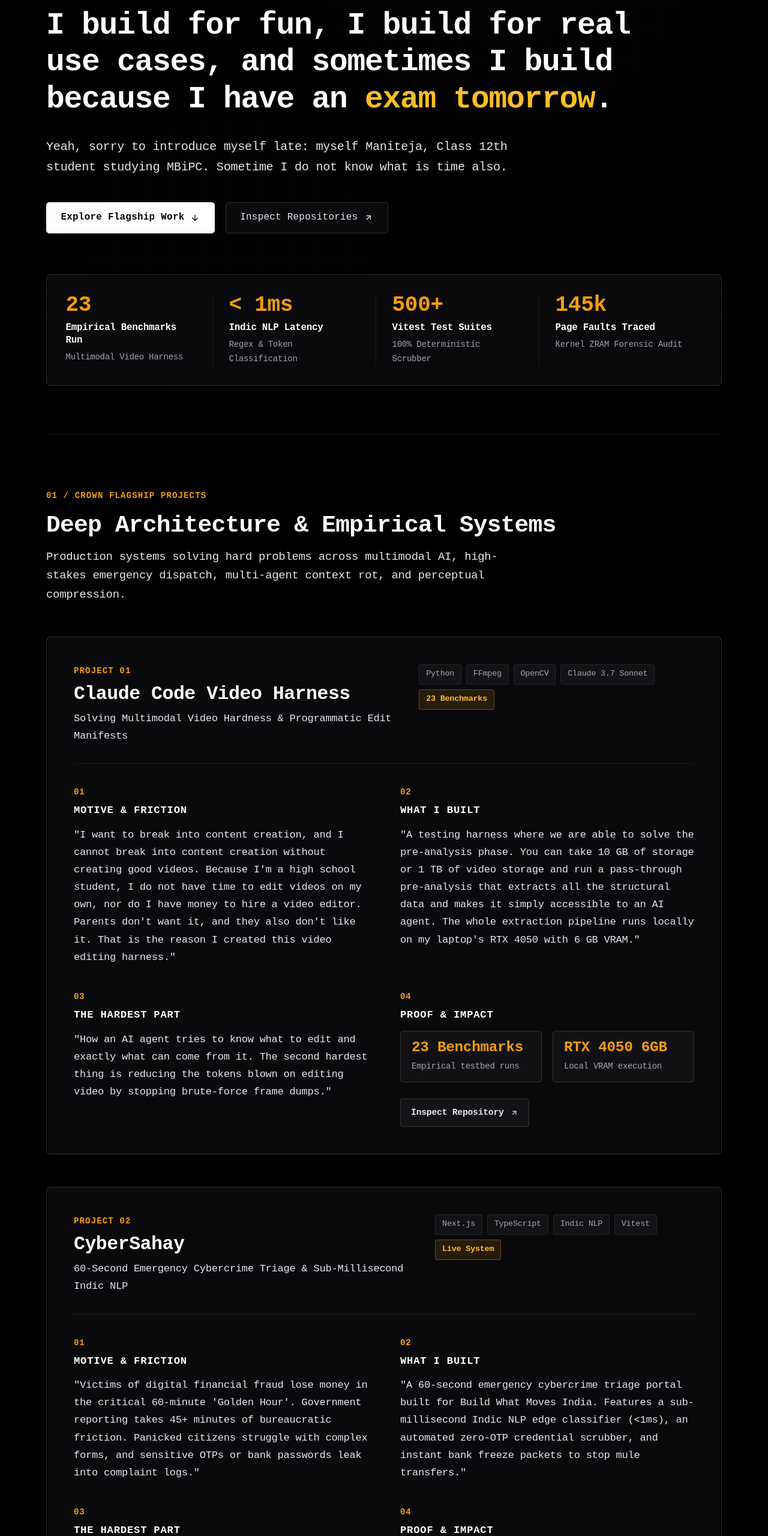
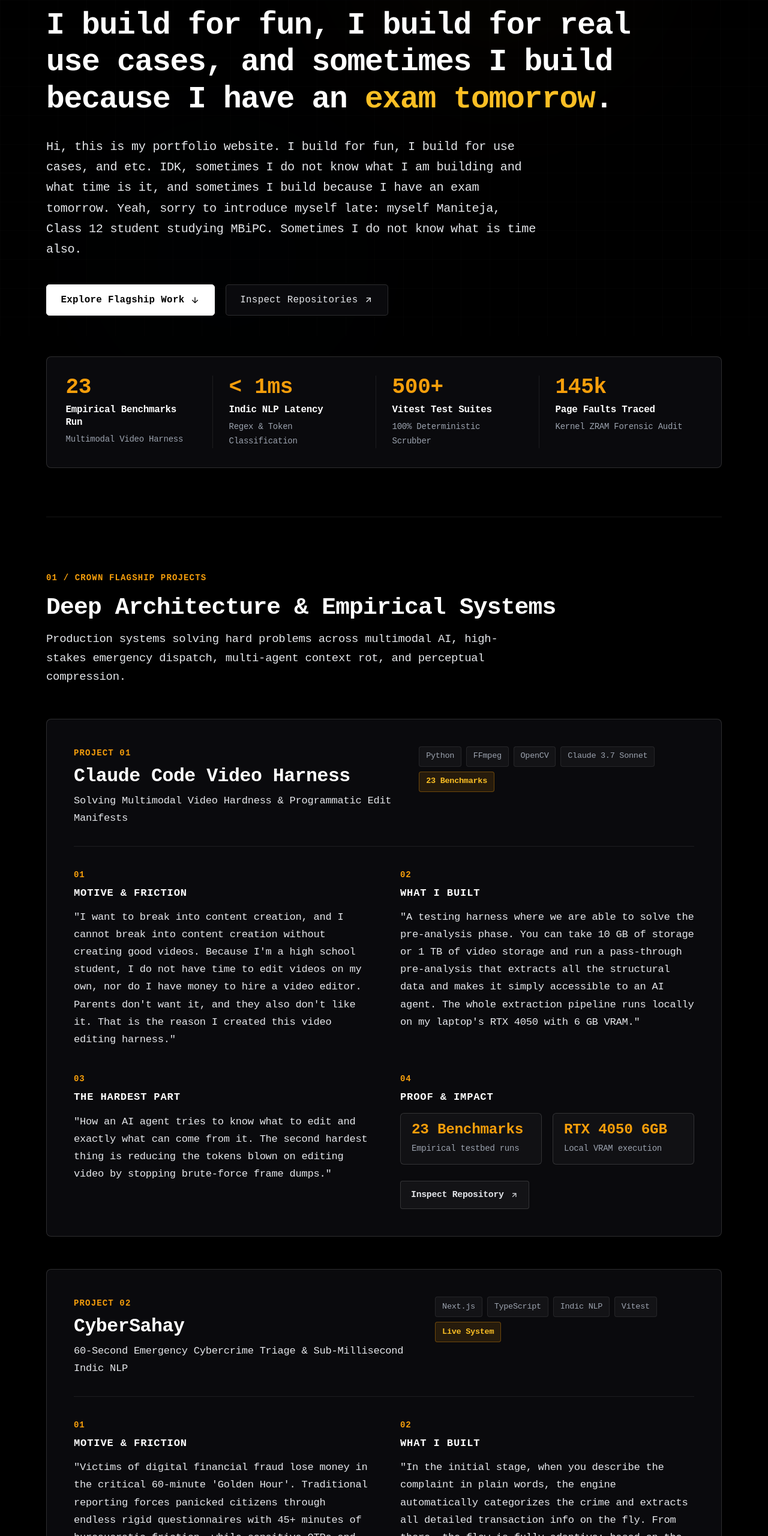
Before and after one commit to Vudattumaniteja/portfolioe, a website built with Vite: page index.html in a window 1280 px wide. Shown: the part 240-2800 px from the top of the page at 60% size. Built offline with nearby package versions, Linux system fonts and the light colour scheme; a web font is replaced by a local one.

Commit message:
feat: refine CyberSahay case study with adaptive questioning and auto extraction

```diff
--- a/index.html
+++ b/index.html
@@ -103,7 +103,7 @@
 
                 <h1 class="hero-headline">I build for fun, I build for real use cases, and sometimes I build because I have an <span class="serif-amber">exam tomorrow</span>.</h1>
 
-                <p class="hero-philosophy">Yeah, sorry to introduce myself late: myself Maniteja, Class 12th student studying MBiPC. Sometime I do not know what is time also.</p>
+                <p class="hero-philosophy">Hi, this is my portfolio website. I build for fun, I build for use cases, and etc. IDK, sometimes I do not know what I am building and what time is it, and sometimes I build because I have an exam tomorrow. Yeah, sorry to introduce myself late: myself Maniteja, Class 12 student studying MBiPC. Sometimes I do not know what is time also.</p>
 
                 <div class="hero-actions">
                     <a href="#flagships" class="btn-primary">
@@ -245,7 +245,7 @@
                             <div class="col-num">01</div>
                             <h4 class="col-title">Motive & Friction</h4>
                             <p class="col-text">
-                                "Victims of digital financial fraud lose money in the critical 60-minute 'Golden Hour'. Government reporting takes 45+ minutes of bureaucratic friction. Panicked citizens struggle with complex forms, and sensitive OTPs or bank passwords leak into complaint logs."
+                                "Victims of digital financial fraud lose money in the critical 60-minute 'Golden Hour'. Traditional reporting forces panicked citizens through endless rigid questionnaires with 45+ minutes of bureaucratic friction, while sensitive OTPs and passwords leak into public complaint logs."
                             </p>
                         </div>
 
@@ -253,7 +253,7 @@
                             <div class="col-num">02</div>
                             <h4 class="col-title">What I Built</h4>
                             <p class="col-text">
-                                "A 60-second emergency cybercrime triage portal built for Build What Moves India. Features a sub-millisecond Indic NLP edge classifier (&lt;1ms), an automated zero-OTP credential scrubber, and instant bank freeze packets to stop mule transfers."
+                                "In the initial stage, when you describe the complaint in plain words, the engine automatically categorizes the crime and extracts all detailed transaction info on the fly. From there, the flow is fully adaptive: based on the incident type, only three core data points are needed to initiate a freeze. Instead of a long questionnaire, it only asks for the one missing piece."
                             </p>
                         </div>
 
@@ -261,7 +261,7 @@
                             <div class="col-num">03</div>
                             <h4 class="col-title">The Hardest Part</h4>
                             <p class="col-text">
-                                "Classifying noisy Romanized Indic vernacular (Hinglish/Tanglish) entirely in client-side memory with zero server latency, while strictly scrubbing 4-to-6 digit OTPs and MPINs before any network transmission."
+                                "Building the sub-millisecond Indic edge classifier (&lt;1ms) to parse noisy Romanized vernacular (Hinglish/Tanglish) directly in browser memory without server lag, alongside a zero-OTP scrubber that strips passwords and PINs before state updates or network requests."
                             </p>
                         </div>
 
```
